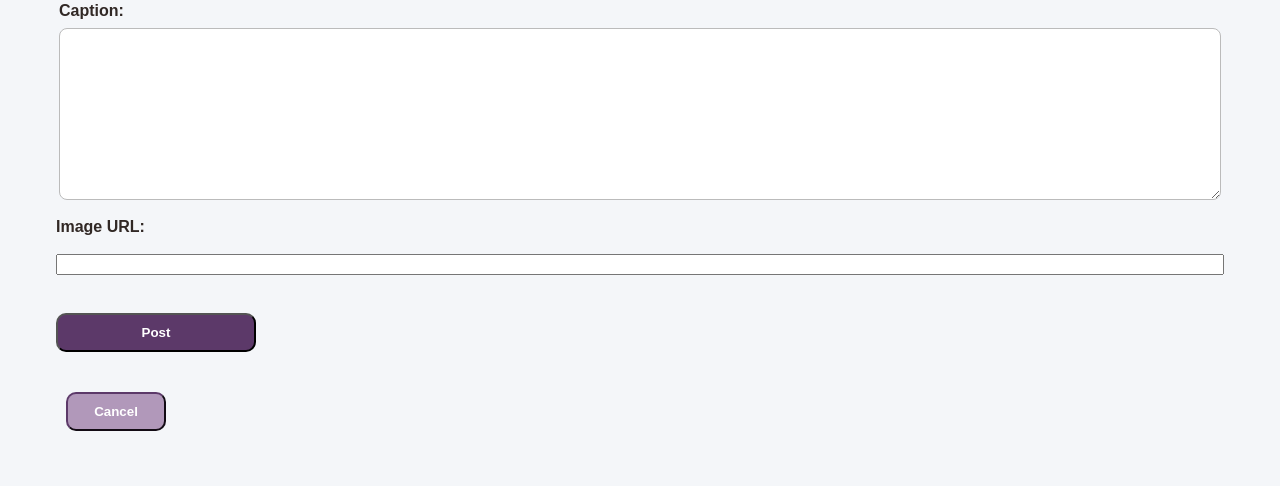
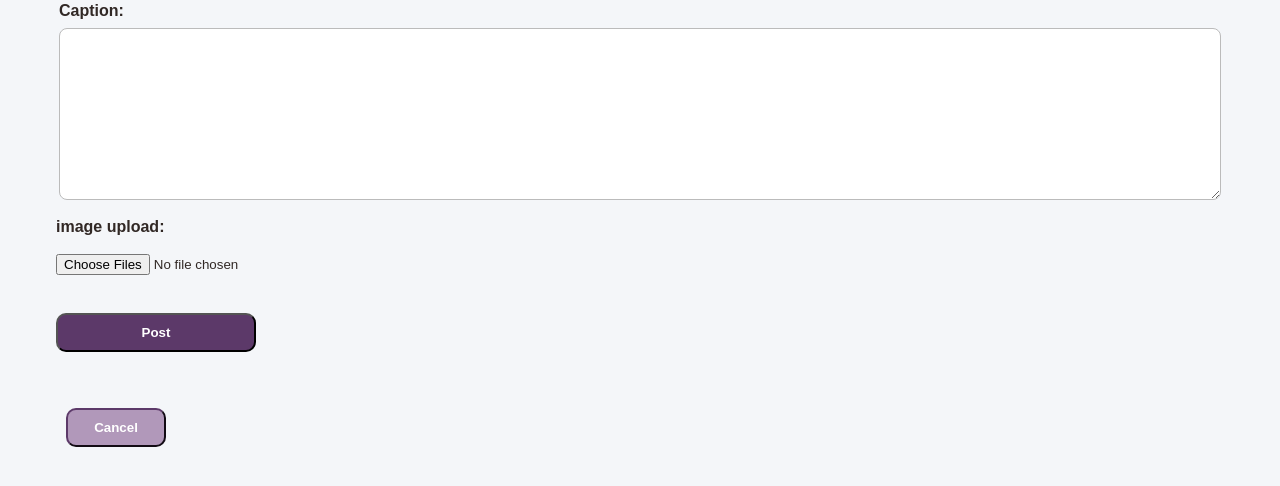
Before and after one commit to ljbrown4/cs412, a Django app: page /mini_insta/profile/1/post/create in a window 1280 px wide. Shown: the part 221-707 px from the top of the page. Run offline with Django 5.2, Linux system fonts and the light colour scheme; data comes from the database, SQL or seed files in the repository; lists and menus that the app fills with data are empty.

Commit message:
updated to use get_image_url and allow image upload on form

```diff
--- a/mini_insta/templates/mini_insta/create_post_form.html
+++ b/mini_insta/templates/mini_insta/create_post_form.html
@@ -6,28 +6,22 @@
 {% block content%}
 <main class="container">
     <h3 style="text-align: center;"> New Post</h3>
-    <form action="{% url 'create_post' profile.pk %}" method="POST">
+    <form action="{% url 'create_post' profile.pk %}" method="POST" enctype="multipart/form-data"> <!--- this is for image upload-->
 
         {%csrf_token%}
 
         <div class="form">
             <table>{{form.as_table}}</table>
 
-            <label for="id_image_url"><b>Image URL:</b></label><br>
-            <input type="url" name="image_url" id="id_image_url">
+            <label for="id_image_file"><b>image upload:</b></label><br>
+            <input type="file" name="image_file" id="id_image_file" multiple>
 
             <br>
-            <button class="submit-btn" type="submit">
-                    Post
-            </button>
-            <button id="cancel">Cancel</button>
+            <button class="submit-btn" type="submit"> Post </button>
         </div>
-
-        <script>
-        document.getElementById('cancel').addEventListener('click', function(event) {
-            event.preventDefault();
-            window.location.href = "{% url 'profile' profile.pk %}";});
-        </script>
     </form>
+    <form action="{% url 'profile' profile.pk %}" method='GET'>
+    <input id="cancel" type="submit" value="Cancel">
+</form>
 </main>
 {% endblock %}
--- a/mini_insta/templates/mini_insta/show_post.html
+++ b/mini_insta/templates/mini_insta/show_post.html
@@ -11,7 +11,7 @@
         <div class="imgside2">
             {% if post.get_all_photos %}
                     {% for a in post.get_all_photos %}
-                        <img class="post-page-image" src="{{a.image_url}}">
+                        <img class="post-page-image" src="{{a.get_image_url}}">
                     {% endfor %}
             {% endif%}
         </div>
--- a/mini_insta/templates/mini_insta/show_profile.html
+++ b/mini_insta/templates/mini_insta/show_profile.html
@@ -36,7 +36,7 @@
                 {% if p.get_all_photos %}
                     {% with a=p.get_first_photo %}
                      <a href="{% url 'post' p.pk %}">
-                        <img class="post-image" src="{{a.image_url}}">
+                        <img class="post-image" src="{{a.get_image_url}}">
                     </a>
                     {% endwith %}
                 {% endif%}
```
